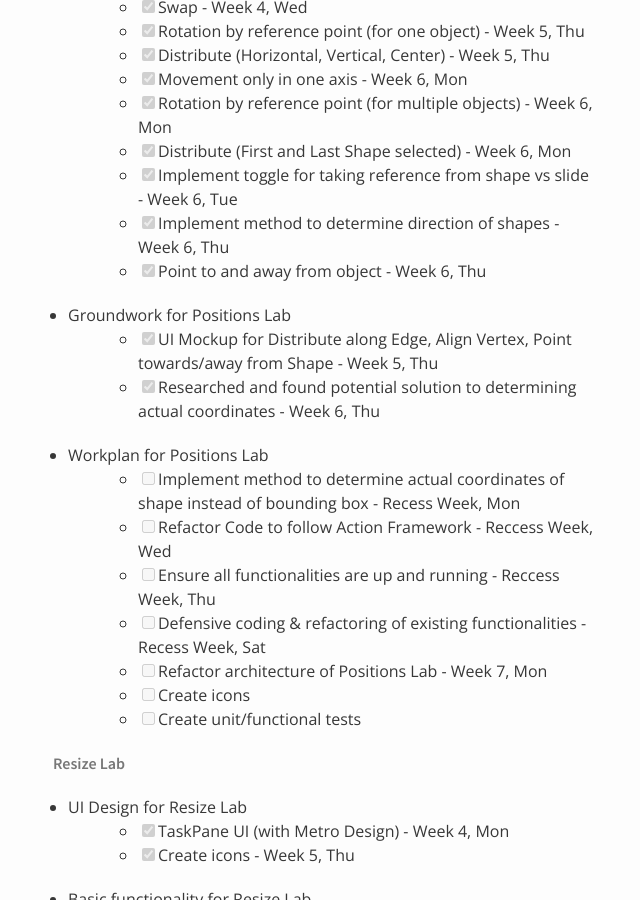
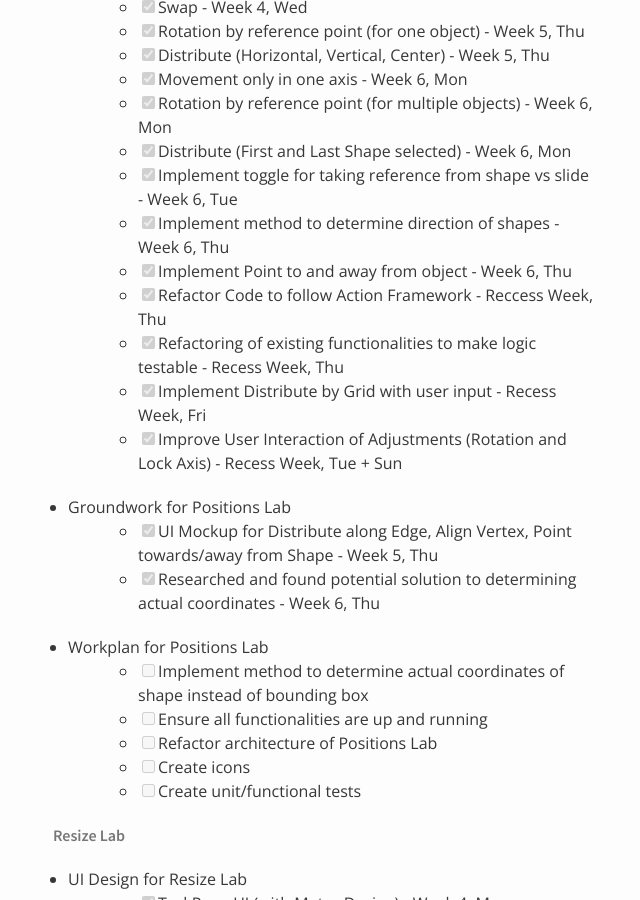
Before and after one commit to nus-oss/cs3281-AY1516S2-website, a Jekyll site: the page built from teams/powerpointlabs.md, in a window 1280 px wide and 900 px high, scrolled down 1071 px. Shown: the whole window, without its empty margins (317-957 px from the left). Built offline with Jekyll 4.4.1, drawn with Linux system fonts in a browser that asks for light colours; some of the changed text lies outside the part shown.

Commit message:
Update Oswell's Progress

```diff
--- a/teams/powerpointlabs.md
+++ b/teams/powerpointlabs.md
@@ -41,16 +41,18 @@ permalink: /teams/powerpointlabs/
   * [x] Distribute (First and Last Shape selected) - Week 6, Mon
   * [x] Implement toggle for taking reference from shape vs slide - Week 6, Tue
   * [x] Implement method to determine direction of shapes - Week 6, Thu
-  * [x] Point to and away from object - Week 6, Thu
+  * [x] Implement Point to and away from object - Week 6, Thu
+  * [x] Refactor Code to follow Action Framework - Reccess Week, Thu
+  * [x] Refactoring of existing functionalities to make logic testable - Recess Week, Thu
+  * [x] Implement Distribute by Grid with user input - Recess Week, Fri
+  * [x] Improve User Interaction of Adjustments (Rotation and Lock Axis) - Recess Week, Tue + Sun
 * Groundwork for Positions Lab
   * [x] UI Mockup for Distribute along Edge, Align Vertex, Point towards/away from Shape - Week 5, Thu
   * [x] Researched and found potential solution to determining actual coordinates - Week 6, Thu
 * Workplan for Positions Lab
-  * [ ] Implement method to determine actual coordinates of shape instead of bounding box - Recess Week, Mon
-  * [ ] Refactor Code to follow Action Framework - Reccess Week, Wed
-  * [ ] Ensure all functionalities are up and running - Reccess Week, Thu
-  * [ ] Defensive coding & refactoring of existing functionalities - Recess Week, Sat
-  * [ ] Refactor architecture of Positions Lab - Week 7, Mon
+  * [ ] Implement method to determine actual coordinates of shape instead of bounding box
+  * [ ] Ensure all functionalities are up and running
+  * [ ] Refactor architecture of Positions Lab
   * [ ] Create icons
   * [ ] Create unit/functional tests
 
@@ -98,9 +100,14 @@ permalink: /teams/powerpointlabs/
 * Implemented **Rotation by reference point (for one object)** in [`PositionsPaneWPF.xaml.cs`](https://github.com/nus-fboa2016-PL/PowerPointLabs/blob/45077b62832adb9f3cad285acbd4c538d152494e/PowerPointLabs/PowerPointLabs/PositionsLab/PositionsPaneWPF.xaml.cs) - Week 5, Thu
 * Implemented **Rotation by reference point (for multiple objects)** in [`PositionsPaneWPF.xaml.cs`](https://github.com/nus-fboa2016-PL/PowerPointLabs/blob/834e6068aeadabd9febd35d0825c7f6ec40448e2/PowerPointLabs/PowerPointLabs/PositionsLab/PositionsPaneWPF.xaml.cs) - Week 6, Mon
 * Implemented **Movement of shapes in one axis** in [`PositionsPaneWPF.xaml.cs`](https://github.com/nus-fboa2016-PL/PowerPointLabs/blob/7a11cea658054993f26a78d6b202843fac552ae1/PowerPointLabs/PowerPointLabs/PositionsLab/PositionsPaneWPF.xaml.cs) - Week 6, Mon
+* Implement **Point to and away from object** in [`PositionsLabMain.cs`](https://github.com/nus-fboa2016-PL/PowerPointLabs/blob/f89afe1d3e6b505868e365594f86aa9d4967502b/PowerPointLabs/PowerPointLabs/PositionsLab/PositionsLabMain.cs) - Week 6, Thu
+* Refactored **PositionsLab** to follow Action Framework in [`Commit 31018459654a4d953bb3e7fb67024d74a0d0163a`](https://github.com/nus-fboa2016-PL/PowerPointLabs/commit/31018459654a4d953bb3e7fb67024d74a0d0163a) and [`Commit d069bb588c684de81a1d82e97b76c25864dea014`](https://github.com/nus-fboa2016-PL/PowerPointLabs/commit/d069bb588c684de81a1d82e97b76c25864dea014)- Reccess Week, Thu
+* Refactored existing functionalities to make logic testable in [`Commit d069bb588c684de81a1d82e97b76c25864dea014`](https://github.com/nus-fboa2016-PL/PowerPointLabs/commit/d069bb588c684de81a1d82e97b76c25864dea014) - Recess Week, Thu
+* Implement **Distribute by Grid** with user input in [`Commit ce0b9b5da1fcb0b530755acdaa693fd4ded63589`](https://github.com/nus-fboa2016-PL/PowerPointLabs/commit/ce0b9b5da1fcb0b530755acdaa693fd4ded63589) - Recess Week, Fri
+* Improve User Interaction of **Adjustments** (Rotation and Lock Axis) in [`PositionsPaneWPF.xaml.cs`](https://github.com/nus-fboa2016-PL/PowerPointLabs/blob/011ae62a6212993d379885336194d025ae53480f/PowerPointLabs/PowerPointLabs/PositionsLab/PositionsPaneWPF.xaml.cs) - Recess Week, Tue + Sun
 
 #### Contributions to project [Brackets](http://brackets.io/) (Minor Project)
- * ...
+ * Setting up environment
 
 #### Technology expertise in Web Programming and Applications
 
@@ -119,6 +126,11 @@ permalink: /teams/powerpointlabs/
   * CS2102 - Database Systems (Taking)
 * Work on Web Applications with focus on backend to improve security and performance
 
+###### Accomplished
+* [Personal Website](http://oswellchan.github.io/) - Week 4
+* Excercise on Responsive Design and HTML5 Canvas: [CS3226 Lab 3](http://cs3226.comp.nus.edu.sg/~a0096724/lab3/) - Week 6
+* Prototype of Cache Simulator: [Cache Simulator - Iteration 1](http://oswellchan.github.io/CacheSimulator/) - Week 6
+* Excercise on Client and Server Design: [CS3226 Lab 4](http://cs3226.comp.nus.edu.sg/~a0096724/lab4/) - Recess Week
 ---
 
 ### @youthinkk (Wu Yu Ting)
```
